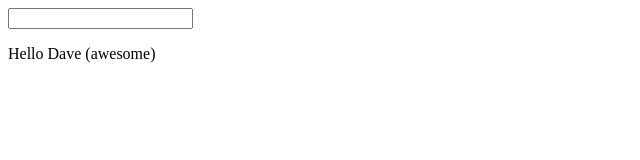
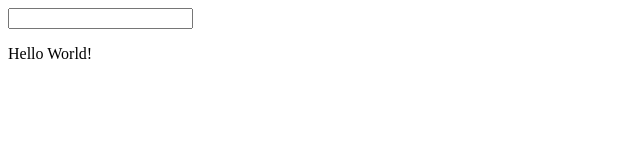
Before and after one commit to concaveNP/VueUdemy, a plain HTML site: page index.html in a window 1280 px wide. Shown: the full height of the page, 0-640 px from the left. Drawn offline with Linux system fonts and the light colour scheme.

Commit message:
module 11

```diff
--- a/index.html
+++ b/index.html
@@ -24,7 +24,7 @@
                     this.greeting = event.target.value;
                 },
                 sayHello: function() {
-                    return "Hello Dave (awesome)";
+                    return this.greeting;
                 }
             }
         })
```
